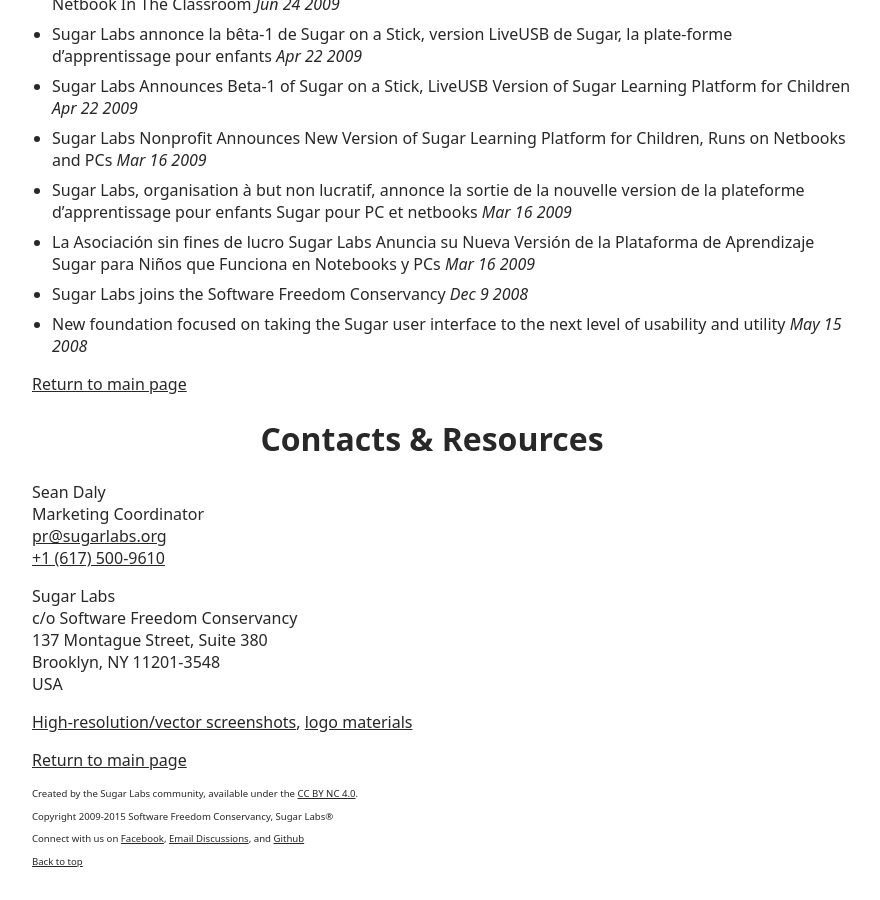
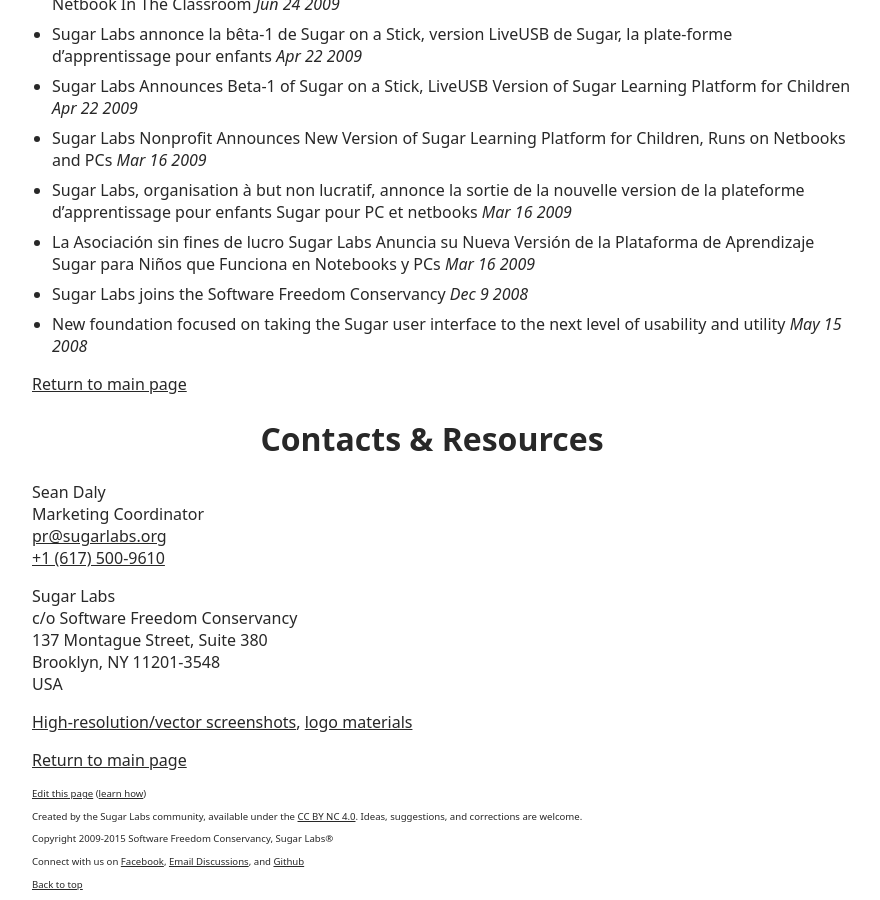
Before and after one commit to sugarlabs/www, a Jekyll site: the page built from press.html, in a window 1280 px wide and 900 px high, scrolled down 1679 px. Shown: the whole window, without its empty margins (208-1088 px from the left). Built offline with Jekyll 4.4.1, drawn with Linux system fonts in a browser that asks for light colours; a script that is not in the unit is left out; before the commit the page ends 2557 px from its top, so only the background shows below that.

Commit message:
Update footer.html
Add wiki 'edit this page' link

```diff
--- a/_includes/footer.html
+++ b/_includes/footer.html
@@ -1,6 +1,10 @@
 <footer class="center">
   <p>
+    <a class="editthispage" href="https://github.com/sugarlabs/www-sugarlabs/blob/gh-pages{{ page.url | replace: '.html', '.md' }}" target="_blank">Edit this page</a> (<a href="https://github.com/sugarlabs/www-sugarlabs">learn how</a>)
+  </p>
+  <p>
     Created by the Sugar Labs community, available under the <a href="https://creativecommons.org/licenses/by-nc-sa/4.0/">CC BY NC 4.0</a>.
+    Ideas, suggestions, and corrections are welcome.
   </p>
   <p>
     Copyright 2009-2015 Software Freedom Conservancy, Sugar Labs®
```
